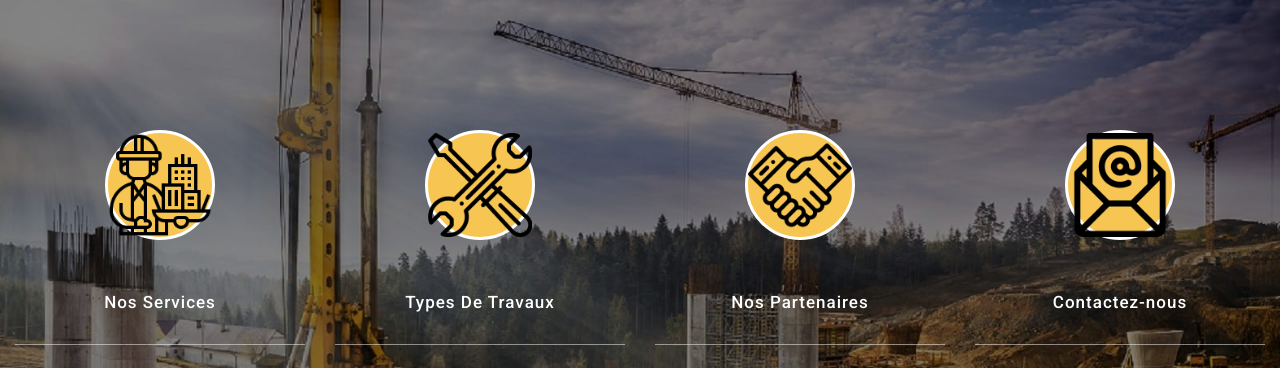
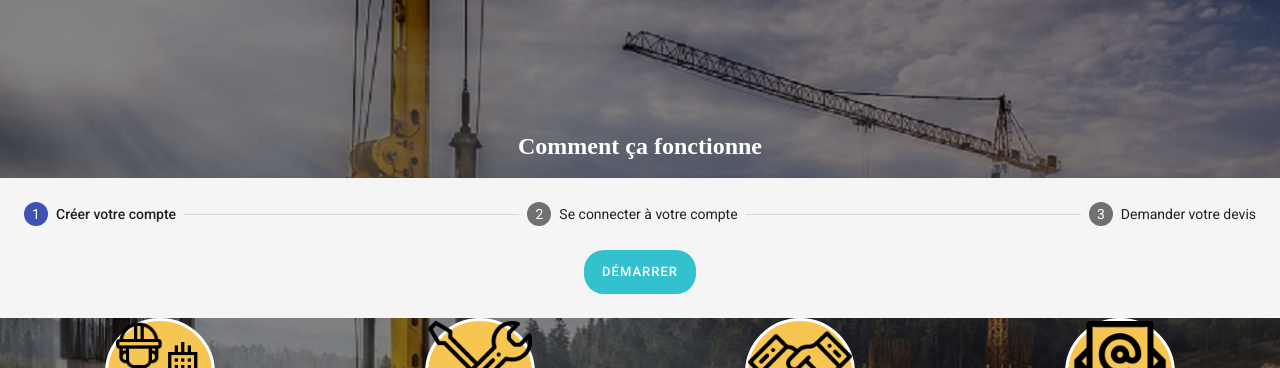
Before and after one commit to Aslene404/build-pro-website, an Angular app in the folder build-pro-webApp/: page /home in a window 1280 px wide. Shown: the part 820-1188 px from the top of the page. Built offline with nearby package versions, Linux system fonts and the light colour scheme; a web font is replaced by a local one.

Commit message:
added some home elements

```diff
--- a/build-pro-webApp/src/app/components/home/home.component.css
+++ b/build-pro-webApp/src/app/components/home/home.component.css
@@ -18,3 +18,11 @@
 .notexist{
     background-color: white;
 }
+.mat-stepper-horizontal {
+    margin-top: 8px;
+    background-color: whitesmoke;
+  }
+
+  .mat-form-field {
+    margin-top: 16px;
+  }
--- a/build-pro-webApp/src/app/components/home/home.component.html
+++ b/build-pro-webApp/src/app/components/home/home.component.html
@@ -62,6 +62,28 @@
     </div>
 </div>
 <section id="about" class="page-section">
+    <div style="text-align: center;">
+    <h1 style="color: white; font-weight: bolder; font-family: 'Times New Roman', Times, serif;">Comment ça fonctionne</h1>
+</div>
+      <mat-horizontal-stepper  #stepper>
+
+        <mat-step label="Créer votre compte" >
+            <div class="primary-blue-button" style="text-align: center;">
+                <a [routerLink]='["/signup"]' class="scroll-link" >Démarrer</a>
+            </div>
+        </mat-step>
+        <mat-step  label="Se connecter à votre compte">
+            <div class="primary-blue-button" style="text-align: center;">
+                <a [routerLink]='["/signin"]' class="scroll-link" >Démarrer</a>
+            </div>
+        </mat-step>
+        <mat-step  label="Demander votre devis">
+            <div class="primary-blue-button" style="text-align: center;">
+                <a [routerLink]='["/home"]' class="scroll-link" >Démarrer</a>
+            </div>
+        </mat-step>
+
+      </mat-horizontal-stepper>
     <div class="container">
         <div class="row">
             <div class="col-md-3 col-sm-6 col-xs-12">
```
